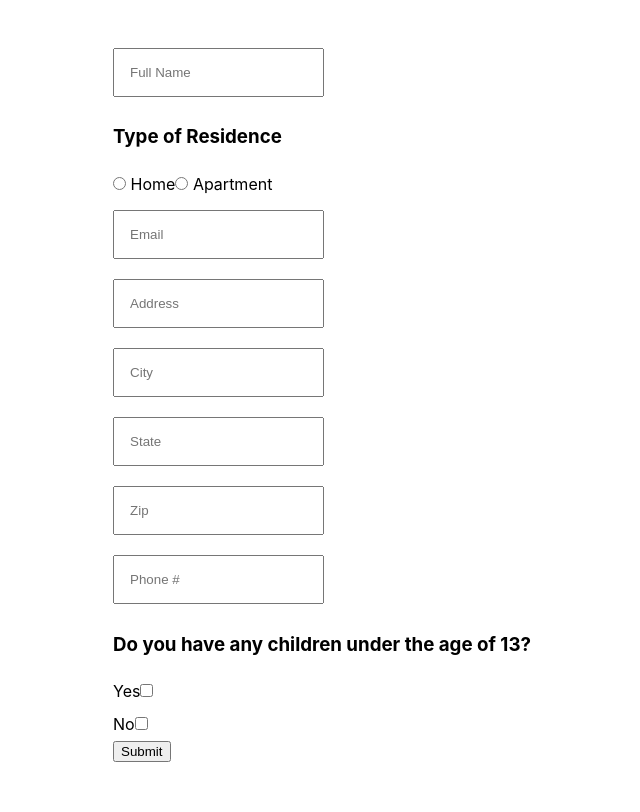
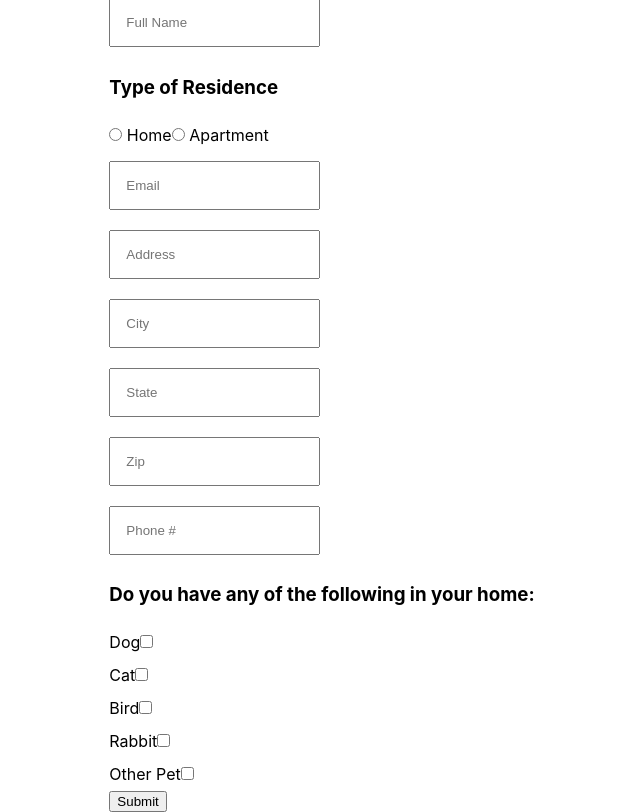
Before and after one commit to jburky15/react_adoption_form, a React (Create React App) app: page / in a window 1280 px wide. Shown: the whole page, without its empty margins (318-958 px from the left). Built offline with nearby package versions, Linux system fonts and the light colour scheme.

Commit message:
Fixed the dumb checkbox question/answers

```diff
--- a/src/App.js
+++ b/src/App.js
@@ -24,9 +24,12 @@ function App() {
         <FormInputs name="state" placeholder="State"/>
         <FormInputs name="zip" placeholder="Zip"/>
         <FormInputs name="phone" placeholder="Phone #"/>
-        <h3>Do you have any children under the age of 13?</h3>
-        <FormCheckboxes label="Yes" />
-        <FormCheckboxes label="No" />
+        <h3>Do you have any of the following in your home: </h3>
+        <FormCheckboxes label="Dog" />
+        <FormCheckboxes label="Cat" />
+        <FormCheckboxes label="Bird" />
+        <FormCheckboxes label="Rabbit" />
+        <FormCheckboxes label="Other Pet" />
         <button>Submit</button>
 
       </form>
```
